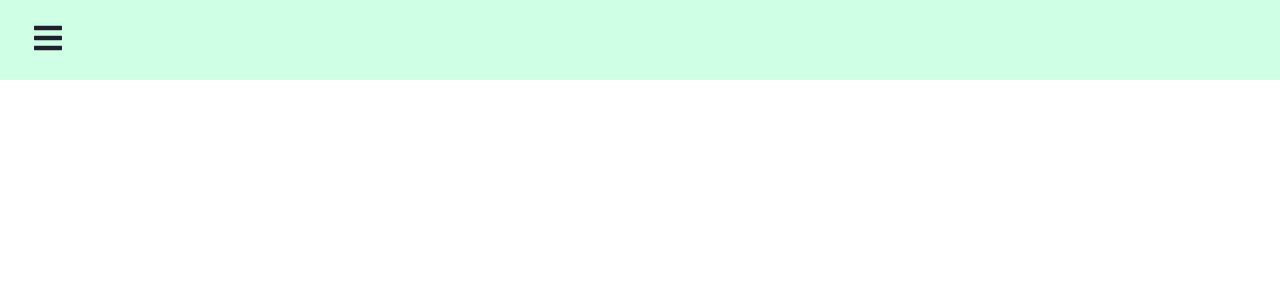
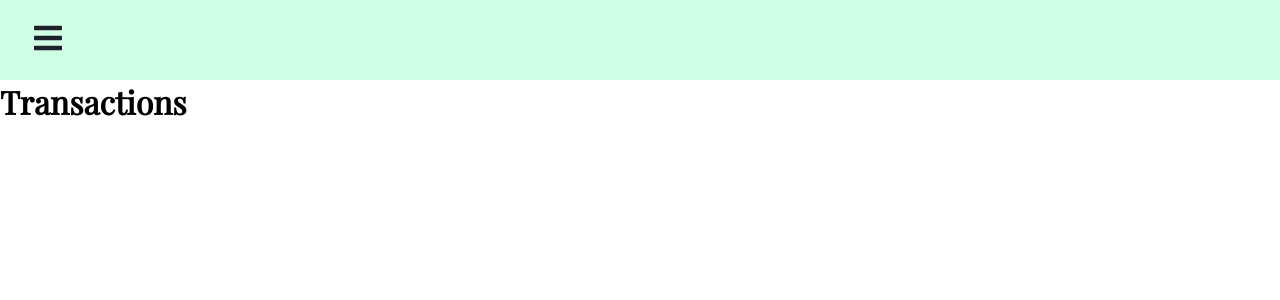
Before and after one commit to grarizki/Homework-4, a React (Create React App) app: page /reports in a window 1280 px wide. Shown: the top 300 px of the page. Built offline with nearby package versions, Linux system fonts and the light colour scheme.

Commit message:
routing pages

```diff
--- a/src/App.js
+++ b/src/App.js
@@ -3,6 +3,8 @@ import './App.css';
 import Navbar from './assets/components/Navbar';
 import { BrowserRouter as Router, Switch, Route} from 'react-router-dom';
 import Home from './pages/status/Home';
+import Transactions from './pages/status/Transactions';
+import Logout from './pages/status/Logout';
 // import Reports from './pages/Reports';
 // import  from './pages/Products';
 
@@ -13,6 +15,8 @@ function App() {
         <Navbar />
         <Switch>
           <Route path='/' exact component={Home} />
+          <Route path='/reports' exact component={Transactions} />
+          <Route path='/signout' exact component={Logout} />
         </Switch>
       </Router>
     </>
```
